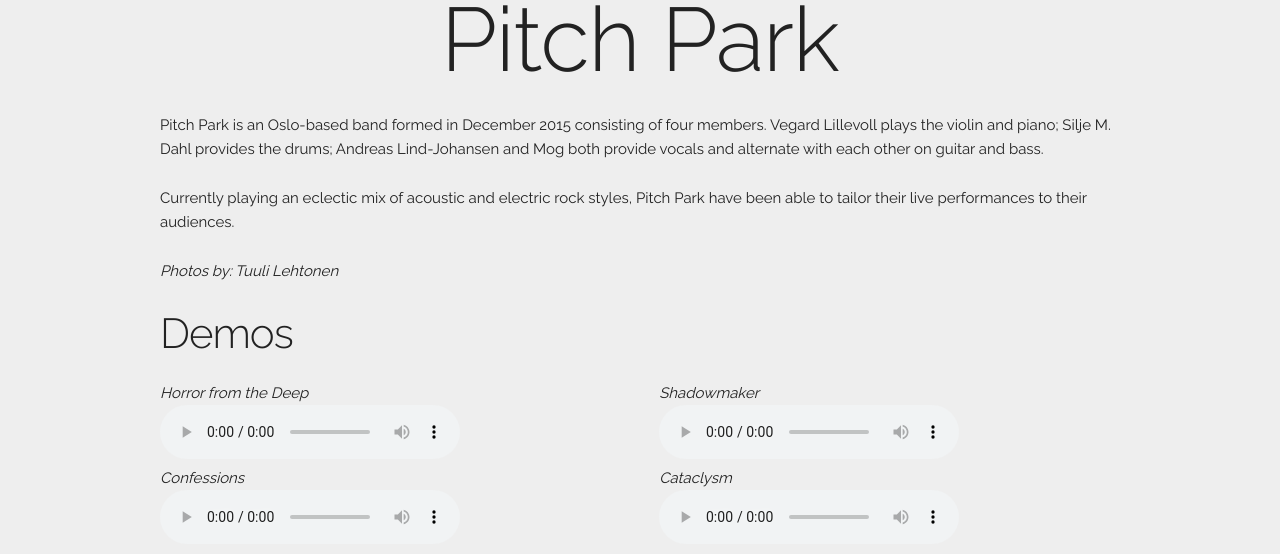
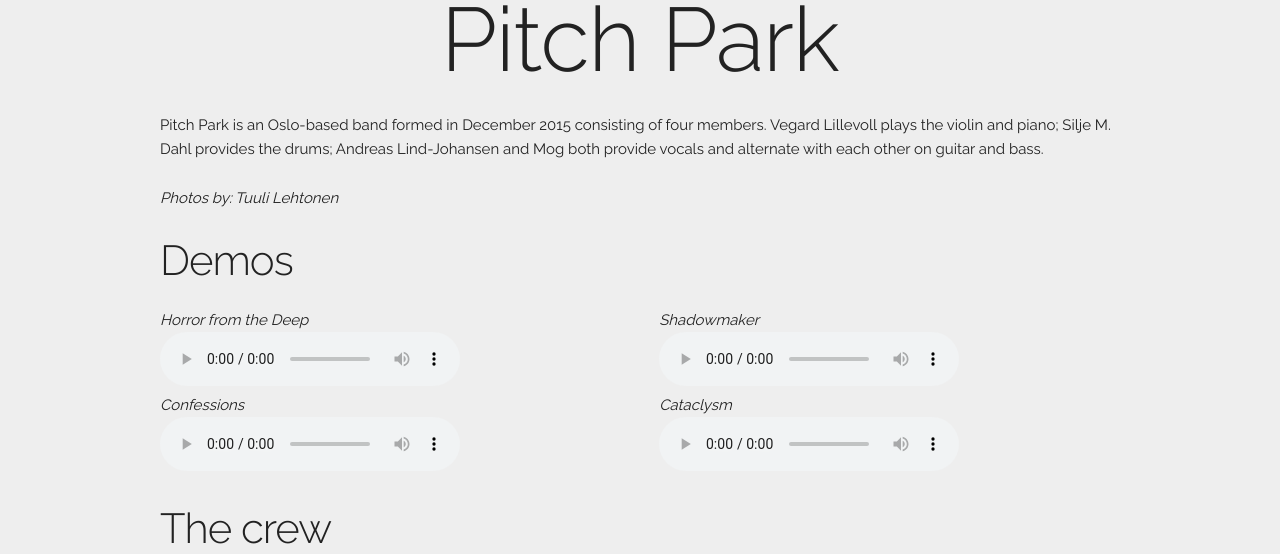
Before and after one commit to silmer/MVA, a plain HTML site: page src/index.html in a window 1280 px wide. Shown: the part 39-593 px from the top of the page. Drawn offline with Linux system fonts and the light colour scheme.

Commit message:
Removed some more

```diff
--- a/src/index.html
+++ b/src/index.html
@@ -47,9 +47,6 @@
 			<!--<div class="one-half column">-->
 				<p>
                     Pitch Park is an Oslo-based band formed in December 2015 consisting of four members. Vegard Lillevoll plays the violin and piano; Silje M. Dahl provides the drums; Andreas Lind-Johansen and Mog both provide vocals and alternate with each other on guitar and bass.
-                </p>
-				<p>
-					Currently playing an eclectic mix of acoustic and electric rock styles, Pitch Park have been able to tailor their live performances to their audiences.
                 </p>
 
 				<p><i>Photos by: Tuuli Lehtonen</i><p/>
```
